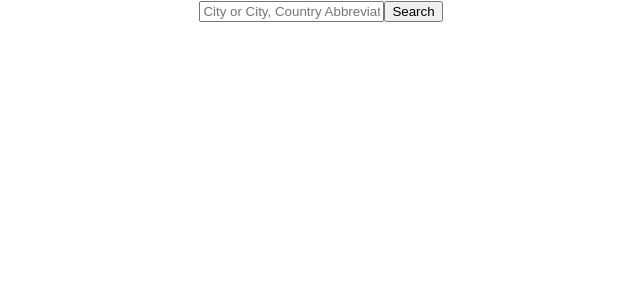
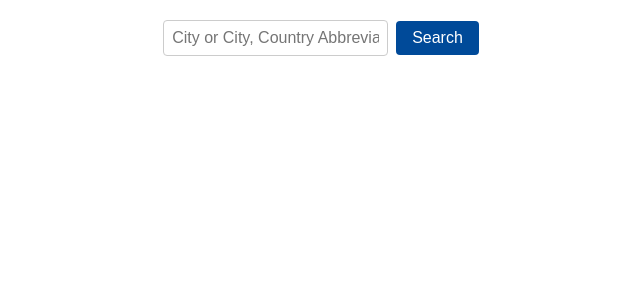
Before and after one commit to pepelopezcode/weather-app-2, a React (Create React App) app: page / in a window 1280 px wide. Shown: the top 300 px of the page, without its empty margins (319-959 px from the left). Built offline with nearby package versions, Linux system fonts and the light colour scheme.

Commit message:
added css

```diff
--- a/src/App.js
+++ b/src/App.js
@@ -33,22 +33,22 @@ function App() {
 
 
 
-  const weatherLookUp = () => {
 
+
+
+  useEffect(() => {
     if(lon){
       fetch(`https://api.openweathermap.org/data/2.5/forecast?lat=${lat}&lon=${lon}&appid=7aa52277998e7f8af62c57e1656e9185&units=imperial`)
         .then(response => response.json())
         .then(data => setRawWeatherForWeekData(data.list))
+        .catch(error => console.error('Fetch Error', error));
 
       fetch(`https://api.openweathermap.org/data/2.5/weather?lat=${lat}&lon=${lon}&appid=7aa52277998e7f8af62c57e1656e9185&units=imperial`)
         .then(response => response.json())
         .then(setCurrentWeather)
-  }}
-
-
-  useEffect(() => {
-    weatherLookUp();
-  },[ lon, lat ])
+        .catch(error => console.error('Fetch Error', error));
+    }
+  },[ lon, lat])
 
 
 
@@ -58,7 +58,7 @@ function App() {
       groupWeatherByDayOfWeek(rawWeatherForWeekData)
 
     }
-
+    // eslint-disable-next-line
   },[ currentWeather, rawWeatherForWeekData ])
 
 
--- a/src/components/MainWeatherCard.js
+++ b/src/components/MainWeatherCard.js
@@ -17,7 +17,7 @@ function MainWeatherCard() {
       <div className='temperature' >
         {currentWeather.main.temp}°
       </div>
-        <WeatherIcon iconId={currentWeather.weather[0].icon} />
+        <WeatherIcon iconId={currentWeather.weather[0].icon} className={'mainWeatherCardIcon'} />
       <div className='feelsLikeTemp' >
         feels like {currentWeather.main.feels_like}°
       </div>
@@ -28,21 +28,16 @@ function MainWeatherCard() {
         <p className='minTemp'>
         min {currentWeather.main.temp_min}°
         </p>
+        <p className='maxTemp'>
+        max {currentWeather.main.temp_max}°
+        </p>
         <p className='windSpeed'>
           {(currentWeather.wind.speed).toFixed(1)} mph wind
         </p>
         <p className='humidity'>
           {currentWeather.main.humidity}% humidity
         </p>
-        <p className='maxTemp'>
-        max {currentWeather.main.temp_max}°
-        </p>
-        <p className='windDirection'>
-          direction
-        </p>
-        <p className='pop'>
-          pop
-        </p>
+
       </div>
     </div>
   )
--- a/src/components/SearchBar.js
+++ b/src/components/SearchBar.js
@@ -10,7 +10,7 @@ function SearchBar() {
   } = useContext(AppContext);
 
   return (
-    <div>
+    <div className='searchBar' >
         <form onSubmit={cityConverter} >
             <input
             type='text'
--- a/src/components/SideWeatherCard.js
+++ b/src/components/SideWeatherCard.js
@@ -17,22 +17,22 @@ function SideWeatherCard({weatherData}) {
       }
     })
 
-    return ((tempNeeded == 'min') ? minWeather : maxWeather)
+    return ((tempNeeded === 'min') ? minWeather : maxWeather)
   }
 
   const date = new Date((weatherData[0].dt_txt) + ' UTC').toDateString()
 
 
   return (
-    <div>
-      <div>
+    <div className='sideWeatherCard' >
+      <div className='sideWeatherDate' >
         {date}
       </div>
-      <div>
+      <WeatherIcon iconId={weatherData[4].weather[0].icon} className={'sideWeatherCardIcon'} />
+      <div className='sideWeatherDesc' >
         {weatherData[4].weather[0].description}
       </div>
-      <WeatherIcon iconId={weatherData[4].weather[0].icon} />
-      <div>
+      <div className='sideWeatherSmallInfo' >
         <p>
           Min: {minAndMaxTemps('min')}°
         </p>
--- a/src/components/WeatherIcon.js
+++ b/src/components/WeatherIcon.js
@@ -1,4 +1,4 @@
-import React, { useContext, useEffect, useState } from 'react';
+import React, { useEffect, useState } from 'react';
 
 import sunny from '../weather_icons/01d.png';
 import night from '../weather_icons/01n.png';
@@ -13,11 +13,17 @@ import nightThunder from '../weather_icons/11n.png';
 import snow from '../weather_icons/13d.png';
 import mist from '../weather_icons/50d.png';
 
-function WeatherIcon({iconId}) {
+function WeatherIcon({ iconId, className }) {
 
   const [ imgId, setImgId ] = useState(null)
 
-  const iconMapping = {
+
+
+  const defaultIcon = sunny;
+
+  useEffect(() => {
+
+    const iconMapping = {
     '01d': sunny,
     '01n': night,
     '02d': partlyCloudyDay,
@@ -36,76 +42,15 @@ function WeatherIcon({iconId}) {
     '13n': snow,
     '50n': mist,
     '50d': mist
+    };
 
-  };
-
-  const defaultIcon = sunny;
-
-  useEffect(() => {
     setImgId(iconMapping[iconId] || defaultIcon);
-  }, [iconId]);
-
-  // useEffect(() => {
-  //   switch (iconId) {
-  //     case '01d':
-  //       setImgId(sunny);
-  //       break;
-  //     case '01n':
-  //       setImgId(night);
-  //       break;
-  //     case '02d':
-  //       setImgId(partlyCloudyDay);
-  //       break;
-  //     case '02n':
-  //       setImgId(partlyCloudyNight);
-  //       break;
-  //     case '03d':
-  //       setImgId(cloudy);
-  //       break;
-  //     case '03n':
-  //       setImgId(cloudy);
-  //       break;
-  //     case '04d':
-  //       setImgId(cloudy);
-  //       break;
-  //     case '04n':
-  //       setImgId(cloudy);
-  //       break;
-  //     case '09d':
-  //       setImgId(showers);
-  //       break;
-  //     case '09n':
-  //       setImgId(showers);
-  //       break;
-  //     case '10d':
-  //       setImgId(sunnyRain);
-  //       break;
-  //     case '10n':
-  //       setImgId(nightRain);
-  //       break;
-  //     case '11d':
-  //       setImgId(dayThunder);
-  //       break;
-  //     case '11n':
-  //       setImgId(nightThunder);
-  //       break;
-  //     case '13d':
-  //       setImgId(snow);
-  //       break;
-  //     case '13n':
-  //       setImgId(snow);
-  //       break;
-  //     default:
-  //       setImgId(mist);
-  //   }
-
-  // }, [iconId])
-
+  }, [iconId, defaultIcon]);
 
 
 
   return (
-    <img src={imgId} alt='weather icon' />
+    <img src={imgId} alt='weather icon' className={className} />
   )
 }
 
--- a/src/index.css
+++ b/src/index.css
@@ -8,6 +8,7 @@ body {
   display: flex;
   justify-content: center;
   align-items: center;
+  caret-color: transparent;
 }
 
 code {
@@ -17,7 +18,7 @@ code {
 .mainWeatherCard {
   max-width: 800px;
   min-width: fit-content;
-  width: 100%;
+  width: auto;
   display: grid;
   gap: 10px;
   padding: 20px;
@@ -40,36 +41,35 @@ code {
   align-self: center;
   grid-column: 1 / span 3;
   grid-row: span 3;
-  font-size: 24px;
-  color: #851212;
+  font-size: 50px;
+  color: #16066e;
 }
 
-.weatherIcon {
+.mainWeatherCardIcon {
   justify-self: center;
   align-self: center;
   grid-column: 4 / span 3;
   grid-row: span 3;
-  font-size: 24px;
-  color: #851212;
+  height: 200px;
 }
 
 .weatherType {
   justify-self: center;
   grid-column: 4 / span 3;
   grid-row: 4;
-  color: #00065c;
+  color: #666;
 }
 
 .feelsLikeTemp {
   justify-self: center;
   grid-column: 1 / span 3;
   grid-row: 4;
-  color: #777;
+  color: #666;
 }
 
 .mainCardSmallInfo {
   display: grid;
-  grid-template-columns: repeat(3, 1fr);
+  grid-template-columns: repeat(2, 1fr);
   gap: 10px;
   grid-column: 1 / span 7;
   justify-items: center;
@@ -80,12 +80,79 @@ code {
 }
 
 .humidity,
-.windSpeed,
-.windDirection,
-.pop {
-  color: #888;
+.windSpeed {
+  color: #666;
 }
 
-img {
-  height: 100px;
+.sideWeatherCard {
+  display: flex;
+  align-items: center;
+  justify-content: space-between;
+  padding: 10px;
+  border: 1px solid #ccc;
+  border-radius: 8px;
+  margin-left: 20px;
+  margin-right: 20px;
 }
+
+.sideWeatherDate {
+  text-align: center;
+}
+
+.sideWeatherCardIcon {
+  width: 50px;
+  height: 50px;
+}
+
+.sideWeatherDesc {
+  margin-left: 10px;
+}
+
+.sideWeatherSmallInfo {
+  display: flex;
+  flex-direction: column;
+  align-items: flex-start;
+  margin-left: 10px;
+}
+
+.sideWeatherSmallInfo p {
+  margin: 5px 0;
+}
+
+.searchBar {
+  caret-color: black;
+}
+
+.searchBar {
+  display: flex;
+  justify-content: center;
+  align-items: center;
+  margin-top: 20px;
+}
+
+form {
+  display: flex;
+  align-items: center;
+}
+
+input {
+  padding: 8px;
+  font-size: 16px;
+  border: 1px solid #ccc;
+  border-radius: 4px;
+}
+
+button {
+  padding: 8px 16px;
+  margin-left: 8px;
+  font-size: 16px;
+  background-color: #004a99;
+  color: #fff;
+  border: none;
+  border-radius: 4px;
+  cursor: pointer;
+}
+
+button:hover {
+  background-color: #00254d;
+}
--- a/src/pages/HomePage.js
+++ b/src/pages/HomePage.js
@@ -14,7 +14,7 @@ function HomePage() {
 
 
   return (
-    <div>
+    <div className='homePage' >
       <SearchBar />
       { locationSubmitted ? <MainWeatherCard /> : null }
       {modifiedWeatherForWeekData.map((item,index) => ( <SideWeatherCard key={index} weatherData={item} />
```
